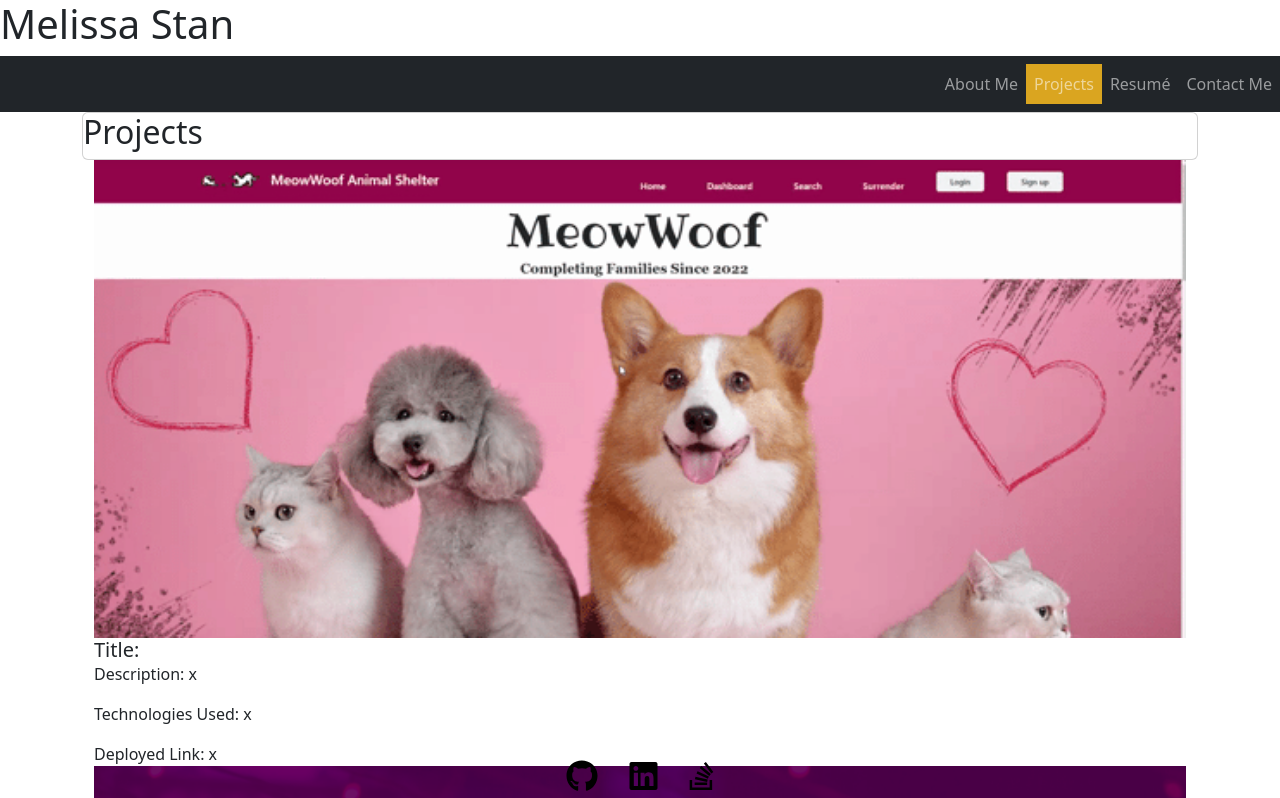
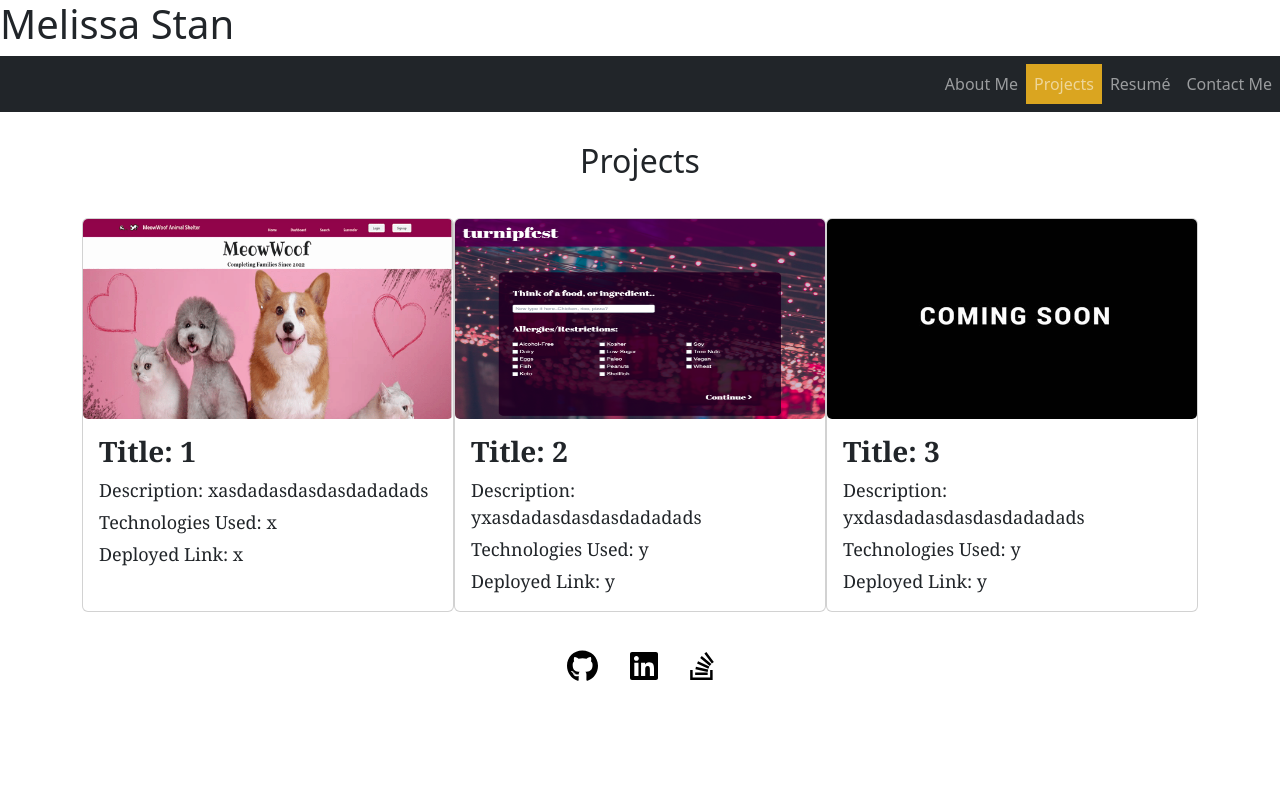
Before and after one commit to mstan19/portfolio-ms, a React (Create React App) app: page /projects in a window 1280 px wide. Shown: the top 798 px of the page. Built offline with nearby package versions, Linux system fonts and the light colour scheme.

Commit message:
refactor the projects

```diff
--- a/src/components/Footer.js
+++ b/src/components/Footer.js
@@ -6,8 +6,8 @@ import '../styles/Footer.css';
 function Footer() {
 
   return (
-    <div className='d-flex justify-content-center fa-2x position-absolute bottom-0 start-50 translate-middle-x'>
-      <a href="https://github.com/mstan19"> <FontAwesomeIcon icon={faGithub} className='icons px-3' /> </a>
+    <div className='d-flex justify-content-center fa-2x min-vh-100 '>
+      <a href="https://github.com/mstan19"> <FontAwesomeIcon icon={faGithub} className='icons px-3 ' /> </a>
       <a href="https://www.linkedin.com/in/melissa-stan-a67008240"> <FontAwesomeIcon icon={faLinkedin} className='icons px-3'/> </a>
       <a href="https://stackoverflow.com/users/19202356/melissa-s"> <FontAwesomeIcon icon={faStackOverflow} className='icons px-3'/> </a>
     </div>
--- a/src/components/Project.js
+++ b/src/components/Project.js
@@ -1,17 +1,17 @@
 import React from "react";
-import ProjectCard from './ProjectCard';
+import Col from 'react-bootstrap/Col';
+import Row from 'react-bootstrap/Row';
+import Card from 'react-bootstrap/Card';
 import projectOnePic from '../assets/project1pic.png';
 import projectTwoPic from '../assets/project2pic.png';
 import projectThreePic from '../assets/comingsoon.jpg';
-
-
-// import profilePic from '../assets/profilePic.JPG';
+import '../styles/Project.css';
 
 const projects = [
   {
       title: '1',
       description:
-          'x',
+          'xasdadasdasdasdadadads',
       image: projectOnePic,
       technologies: [
           'x',
@@ -22,7 +22,7 @@ const projects = [
   {
       title: '2',
       description:
-        'y',
+        'yxasdadasdasdasdadadads',
       image: projectTwoPic,
       technologies: [
         'y',
@@ -33,7 +33,7 @@ const projects = [
 {
   title: '3',
   description:
-    'y',
+    'yxdasdadasdasdasdadadads',
   image: projectThreePic,
   technologies: [
     'y',
@@ -43,18 +43,35 @@ const projects = [
 }
 ]
 
-export default function Project() {
-  let allProjects = [];
-  for (var i = 0; i < projects.length; i++) {
-    allProjects.push( <ProjectCard key={projects[i].title} image={projects[i].image} name={projects[i].title} description={projects[i].description} technologies={projects[i].technologies} deployedLink={projects[i].deployedLink} />);
-  }
+function Project() {
+
   return (
-    <div>
-      <div className="project-header card">
-        <h2>Projects</h2>
-      </div>
+    <Row lg={1}>
+      <h2 style={{ textAlign: 'center' }}> Projects</h2>
+        <Col className="cards d-flex" >
+          {projects.map(project =>{
+            const {title, image, description, technologies, deployedLink} = project;
+            return(
+              <Card className="container" style={{ width: '25rem', padding: '0px' }} key={title}>
+                <Card.Img
+                  variant="top"
+                  className="card-img"
+                  src={image}
+                  alt="Mock up"
+                />
+                <Card.Body className="card-body"   >
+                  <Card.Title className="card-title fs-3 fw-bold">Title: {title}</Card.Title>
+                    <Card.Text className="card-text" id="description">Description: {description}</Card.Text>
+                    <Card.Text className="card-text" id="technologies">Technologies Used: {technologies}</Card.Text>
+                    <Card.Text className="card-text" id="deployedLink">Deployed Link: {deployedLink}</Card.Text>
 
-      {allProjects}
-    </div>
-  );
+                </Card.Body>
+              </Card>
+                );
+              })}
+        </Col>
+    </Row>
+  )
 }
+
+export default Project;
--- a/src/components/ProjectCard.js
+++ /dev/null
@@ -1,27 +0,0 @@
-import React from 'react';
-
-function ProjectCard(props) {
-
-    return (
-      <div className="container">
-        <div className="card-body">
-        <img
-          className="card-img-top"
-          src={props.image}
-          alt="Mock up picture"
-        />
-          {/* <Card.Img variant="top" src="holder.js/100px180" /> */}
-          <h5 className="card-title">Title: {props.title}</h5>
-            <p className="card-text">Description: {props.description}</p>
-            <p className="card-text">Technologies Used: {props.technologies}</p>
-            <p className="card-text">Deployed Link: {props.deployedLink}</p>
-{/*
-            <a href="#" className="btn btn-primary">
-              Adopt {props.github}
-            </a> */}
-      </div>
-      </div>
-    );
-  }
-
-  export default ProjectCard;
--- a/src/styles/Project.css
+++ b/src/styles/Project.css
@@ -0,0 +1,25 @@
+.container {
+   padding-top: 30px;
+}
+
+.cards {
+    padding: 30px;
+}
+
+.card-img {
+    height: 200px;
+    width: 100%;
+
+}
+
+.card-body {
+    font-family:Georgia, 'Times New Roman', Times, serif;
+}
+
+.card-text {
+    font-size: large;
+}
+
+#description, #technologies {
+    margin-bottom: 5px;
+}
```
